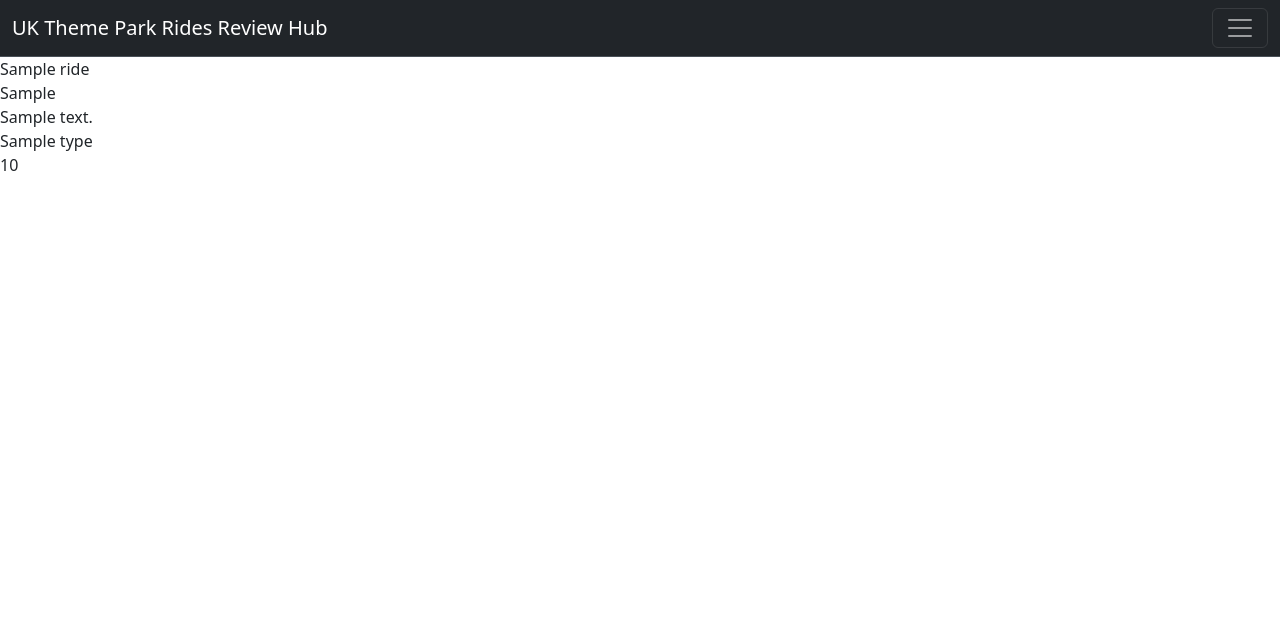
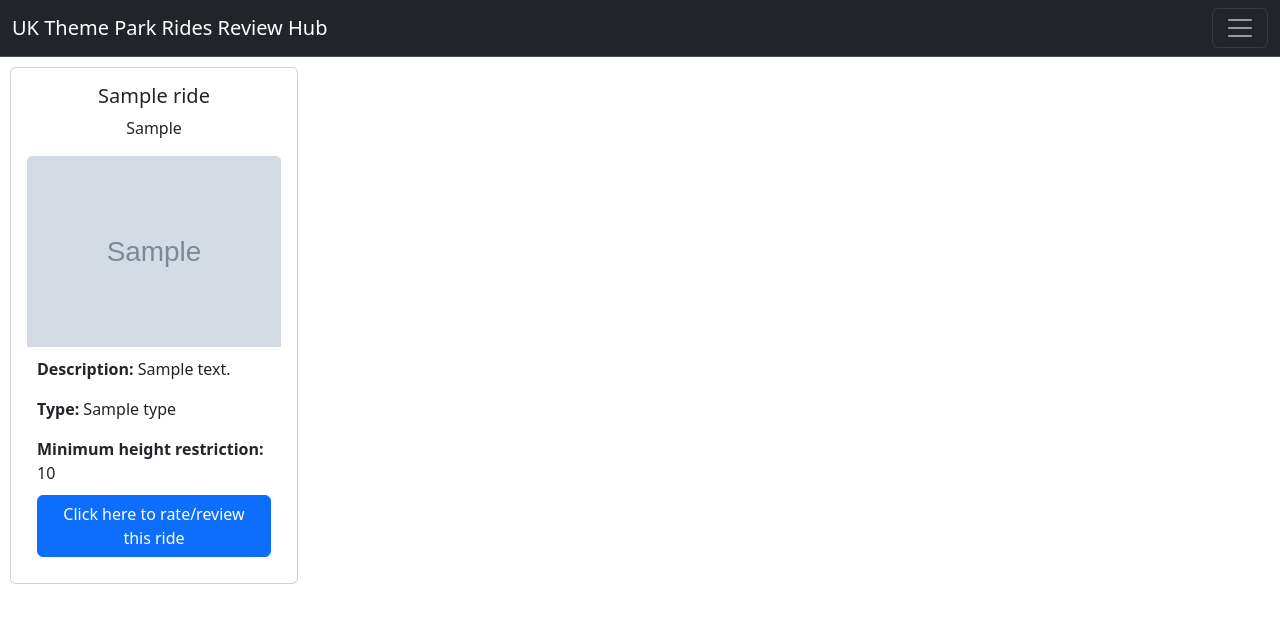
Before and after one commit to hannahro15/Theme-park-reviews-site, a Flask app: page /get_rides in a window 1280 px wide. Shown: the top 623 px of the page. Run offline with Flask 3, Linux system fonts and the light colour scheme; grey boxes marked "Sample" are stand-in pictures; a database or web service that is not in the repository returns one stand-in record (values such as "Sample title"); some libraries are stand-ins or nearby versions.

Commit message:
Add bootstrap card element for the rides

```diff
--- a/static/css/style.css
+++ b/static/css/style.css
@@ -13,3 +13,24 @@ body {
 #home-content {
     padding: 20px;
 }
+
+.card {
+    width: 18rem;
+    margin: 10px;
+}
+
+.ride-image {
+    float: left;
+    width: 100%;
+    height: auto;
+}
+
+.ride-info {
+    margin-left: 10px;
+    margin-right: 10px;
+    padding-top: 10px;
+}
+
+.ratings-reviews-button {
+    margin: 10px;
+}
--- a/templates/base.html
+++ b/templates/base.html
@@ -29,11 +29,11 @@
                       Theme Parks
                     </a>
                     <ul class="dropdown-menu">
-                        <li><a class="dropdown-item" href="{{ url_for('get_rides')}}">View All Theme Park Rides</a></li>
+                        <li><a class="dropdown-item" href="{{ url_for('get_rides') }}">View All Theme Park Rides</a></li>
                         <li><a class="dropdown-item" href="#">Blackpool Pleasure Beach</a></li>
                         <li><a class="dropdown-item" href="#">Alton Towers</a></li>
                         <li><a class="dropdown-item" href="#">Thorpe Park</a></li>
-                      </ul>
+                    </ul>
                   </li>
                   <li class="nav-item">
                     <a class="nav-link" href="#">Reviews</a>
@@ -56,11 +56,10 @@
     {% block content %}
     {% endblock %}
 
-    <script
-  src="https://code.jquery.com/jquery-3.7.1.min.js"
-  integrity="sha256-/JqT3SQfawRcv/BIHPThkBvs0OEvtFFmqPF/lYI/Cxo="
-  crossorigin="anonymous"></script>
-    <script src="https://cdn.jsdelivr.net/npm/bootstrap@5.3.2/dist/js/bootstrap.min.js"></script>
+    <script src="https://cdn.jsdelivr.net/npm/@popperjs/core@2.11.8/dist/umd/popper.min.js"
+    integrity="sha384-I7E8VVD/ismYTF4hNIPjVp/Zjvgyol6VFvRkX/vR+Vc4jQkC+hVqc2pM8ODewa9r" crossorigin="anonymous"></script>
+    <script src="https://cdn.jsdelivr.net/npm/bootstrap@5.3.3/dist/js/bootstrap.min.js"
+    integrity="sha384-0pUGZvbkm6XF6gxjEnlmuGrJXVbNuzT9qBBavbLwCsOGabYfZo0T0to5eqruptLy" crossorigin="anonymous"></script>
     <script src="{{ url_for('static', filename='js/script.js') }}"></script>
     {% block scripts %}
     {% endblock %}
--- a/templates/rides.html
+++ b/templates/rides.html
@@ -2,11 +2,23 @@
 {% block content %}
 
     {% for ride in rides %}
-    {{ ride.ride_name }}<br>
-    {{ ride.theme_park }}<br>
-    {{ ride.description }}<br>
-    {{ ride.type }}<br>
-    {{ ride.height_restriction }}<br>
+         <div class="card">
+            <div class="card-body">
+                <h5 class="card-title text-center">{{ ride.ride_name }}</h5>
+                <p class="card-text text-center">{{ ride.theme_park }}</p>
+                <img src="{{ ride.image_url }}" class="card-img-top" alt="icon-image">
+                <div class="ride-info">
+                    <p class="card-text"><strong>Description: </strong>{{ ride.description }}</p>
+                    <p class="card-text"><strong>Type: </strong>{{ ride.type }}</p>
+                    <p class="card-text"><strong>Minimum height restriction: </strong>{{ ride.height_restriction }}</p>
+                </div>
+                <div class="ratings-reviews-button">
+                <a href="#" class="btn btn-primary">Click here to rate/review this ride</a>
+                </div>
+             </div>
+         </div>
     {% endfor %}
 
+
+
 {% endblock %}
```
